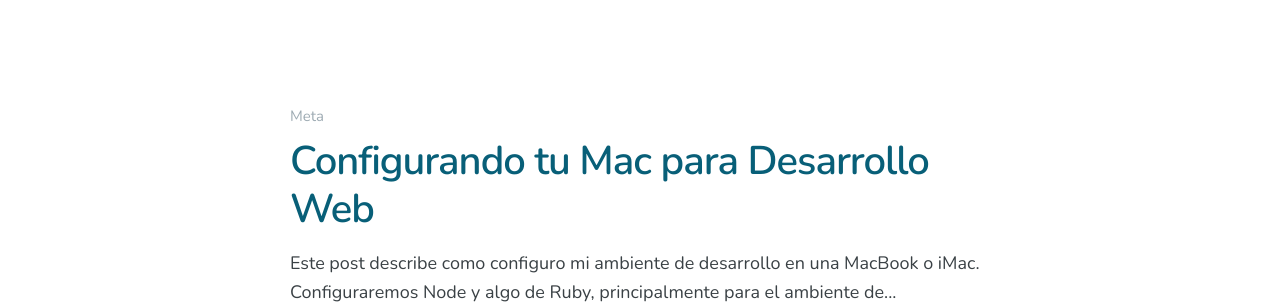
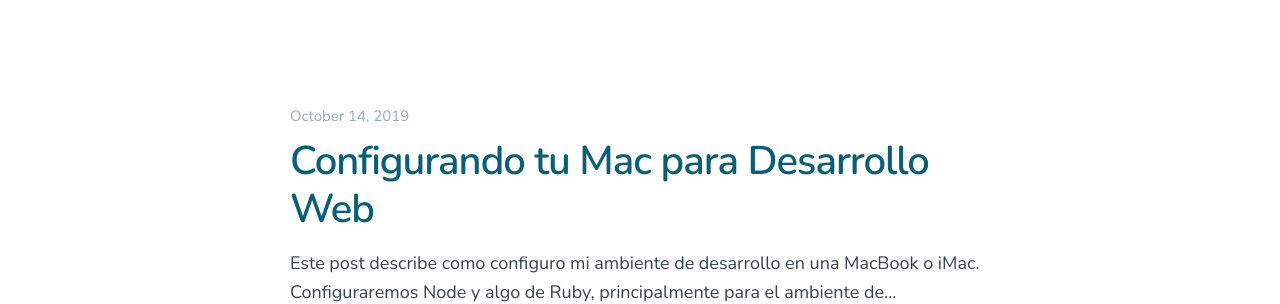
Before and after one commit to AGutierrezR/blog, a Jekyll site: the page built from index.markdown, in a window 1280 px wide. Shown: the part 252-556 px from the top of the page. Built offline with Jekyll 4.4.1, drawn with Linux system fonts in a browser that asks for light colours.

Commit message:
Agregado fecha a los preview posts

```diff
--- a/_layouts/default.html
+++ b/_layouts/default.html
@@ -20,7 +20,9 @@
 
           <article class="post">
             <header class="post-header">
-              <span class="post-meta">Meta</span>
+              <span class="post-meta">
+                {{ post.date | date: "%B %d, %Y" }}
+              </span>
               <h2 class="post-title">
                 <a href="{{ site.baseurl }}{{ post.url }}">{{ post.title }}</a>
               </h2>
```
